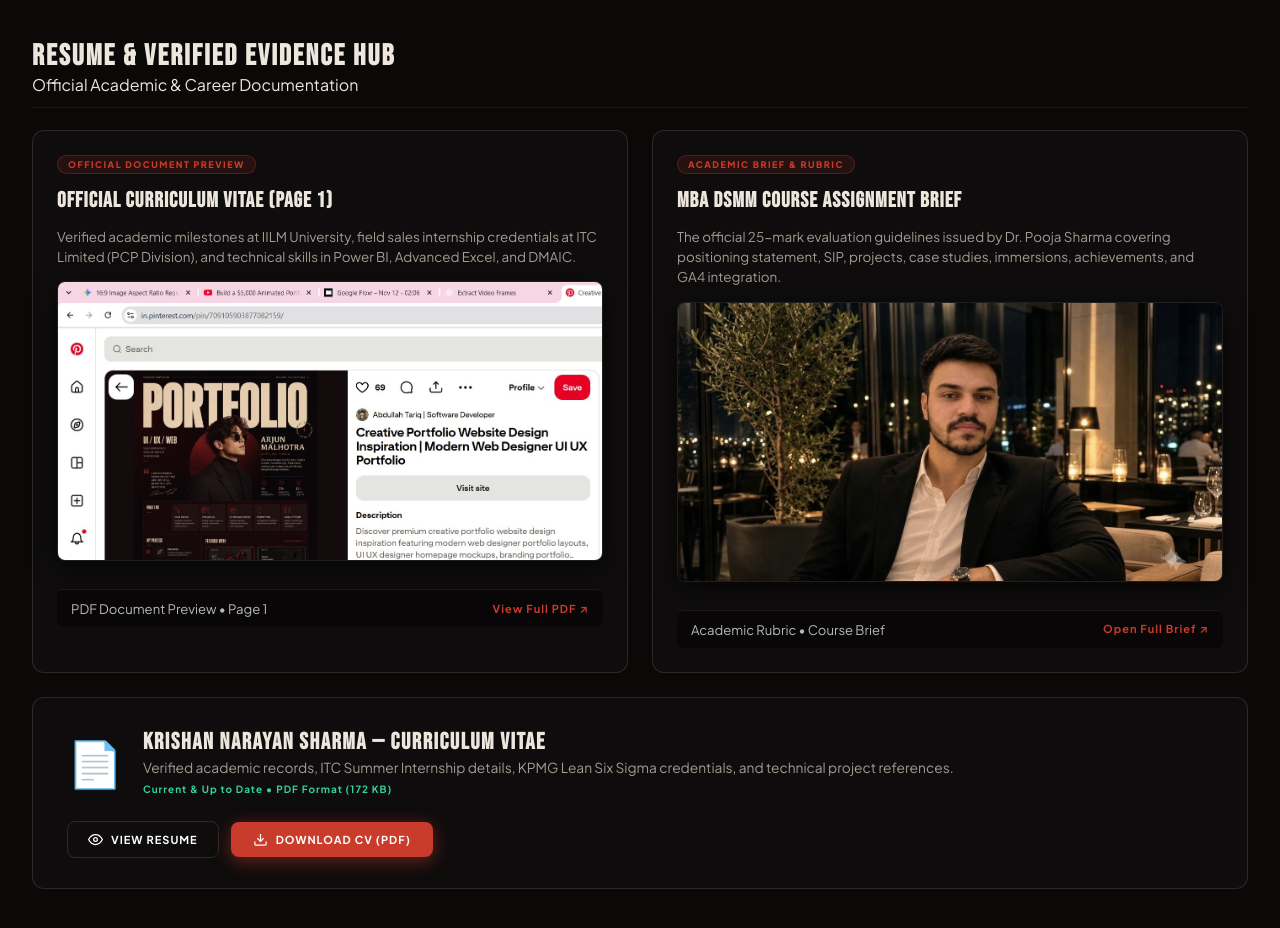
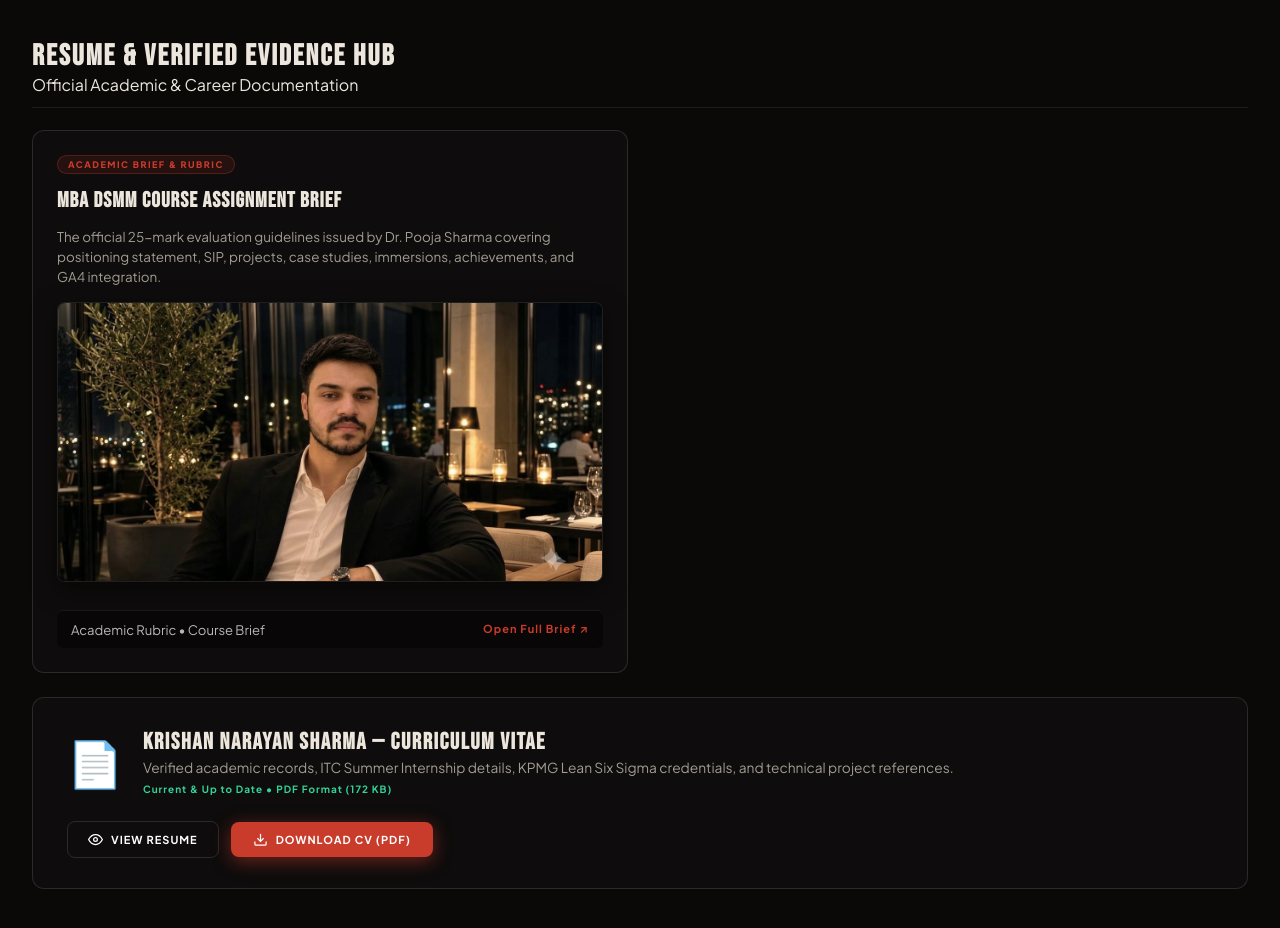
Before and after one commit to krishannarayangnmba27-cyber/port, a plain HTML site: page index.html in a window 1280 px wide. Shown: the part 7780-8708 px from the top of the page. Drawn offline with nearby package versions, Linux system fonts and the light colour scheme.

Commit message:
Update index.html

```diff
--- a/index.html
+++ b/index.html
@@ -2471,7 +2471,7 @@ body {
       <!-- Evidence Document Previews Grid (CV Preview + Coursework Rubric Brief) -->
       <div class="resume-evidence-grid">
         <!-- Card 1: Official CV Preview -->
-        <div class="card evidence-preview-card">
+       <!-- <div class="card evidence-preview-card">
           <div class="evidence-badge">OFFICIAL DOCUMENT PREVIEW</div>
           <h4>Official Curriculum Vitae (Page 1)</h4>
           <p>
@@ -2484,7 +2484,7 @@ body {
             <span style="font-size: 0.82rem; color: #b8b8b8;">PDF Document Preview • Page 1</span>
             <a href="Krishan_Narayan_Sharma_CV.pdf" target="_blank" class="btn-prompt-view">View Full PDF ↗</a>
           </div>
-        </div>
+        </div> -->
 
         <!-- Card 2: Assignment Brief Rubric Preview -->
         <div class="card evidence-preview-card">
```
